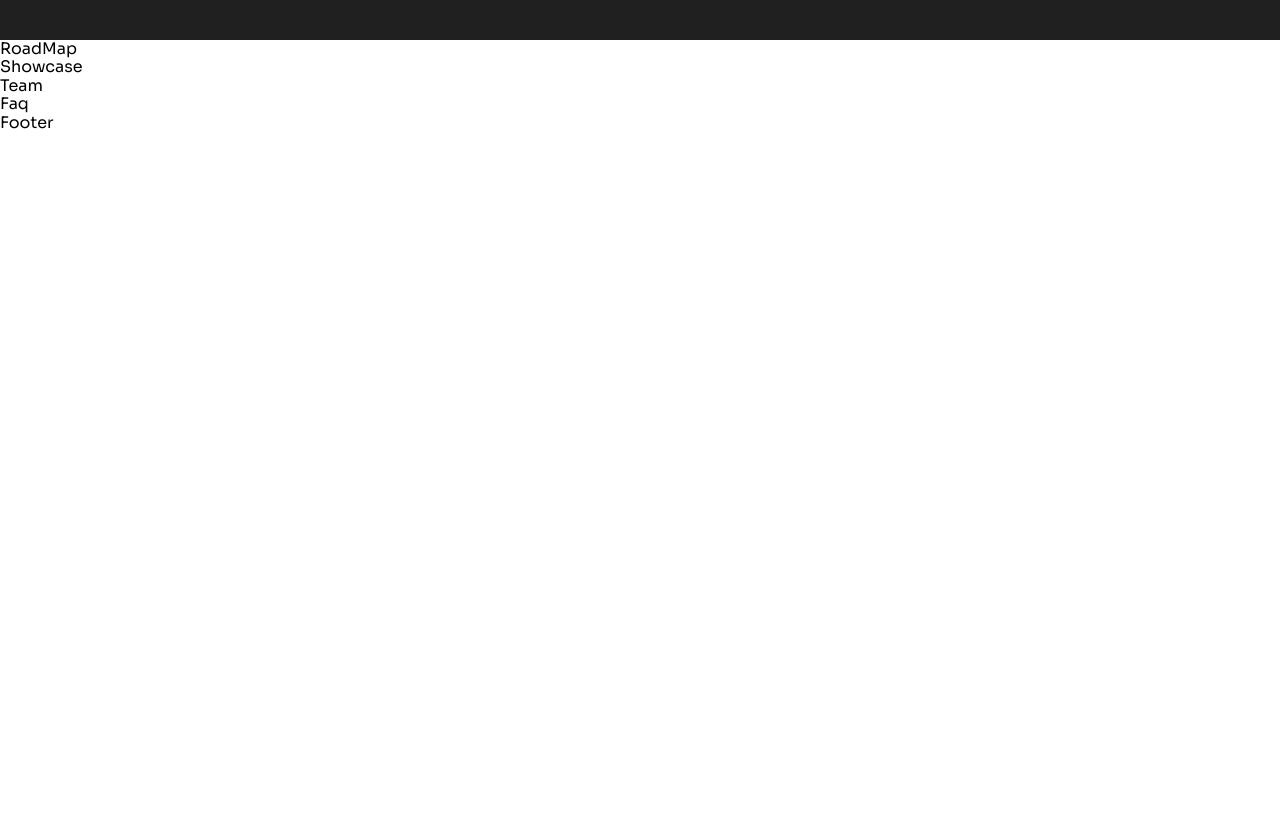
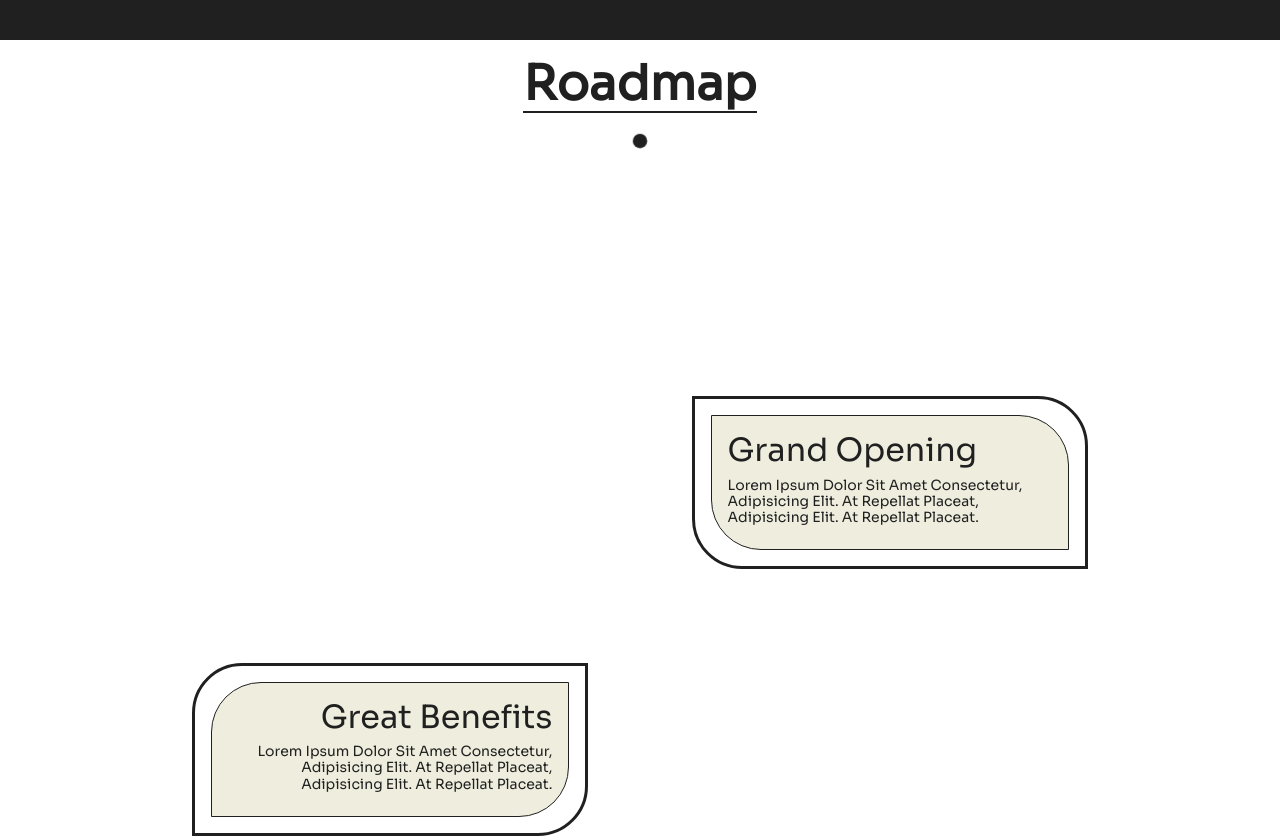
Before and after one commit to kw22228/NFTs, a React (Create React App) app: page / in a window 1280 px wide. Shown: the part 1560-2398 px from the top of the page. Before the commit the page ends 1693 px from the top, so only its background shows below. Built offline with nearby package versions, Linux system fonts and the light colour scheme; a web font is replaced by a local one.

Commit message:
add: roadmap compoennts

```diff
--- a/src/components/Home/RoadMap/RoadMap.jsx
+++ b/src/components/Home/RoadMap/RoadMap.jsx
@@ -1,7 +1,96 @@
+import gsap from 'gsap/all';
+import ScrollTrigger from 'gsap/ScrollTrigger';
 import React from 'react';
+import { useLayoutEffect } from 'react';
+import { useRef } from 'react';
+import DrawSvg from '../../DrawSvg/DrawSvg';
+import * as s from './RoadMap.style';
 
+const RoadMapItem = ({ title, subText, addToRefs }) => {
+    return (
+        <s.Item ref={addToRefs}>
+            <s.ItemContainer>
+                <s.Box>
+                    <s.SubTitle>{title}</s.SubTitle>
+                    <s.Text>{subText}</s.Text>
+                </s.Box>
+            </s.ItemContainer>
+        </s.Item>
+    );
+};
 const RoadMap = () => {
-    return <div>RoadMap</div>;
+    const revealRefs = useRef([]);
+    revealRefs.current = [];
+
+    gsap.registerPlugin(ScrollTrigger);
+
+    const addToRefs = el => {
+        if (el && !revealRefs.current.includes(el)) {
+            revealRefs.current.push(el);
+        }
+    };
+
+    useLayoutEffect(() => {
+        let t1 = gsap.timeline();
+        revealRefs.current.forEach((el, index) => {
+            //(타켓, 시작, 끝)
+            t1.fromTo(
+                el.childNodes[0],
+                {
+                    y: '0',
+                },
+                {
+                    y: '-30%',
+                    scrollTrigger: {
+                        id: `section-${index + 1}`,
+                        trigger: el,
+                        start: 'top center+=100%',
+                        end: 'bottom center',
+                        scrub: true,
+                        // markers: true,
+                    },
+                }
+            );
+        });
+    });
+    return (
+        <s.Section>
+            <s.Title>Roadmap</s.Title>
+            <s.Container>
+                <s.SvgContainer>
+                    <DrawSvg />
+                </s.SvgContainer>
+                <s.Items>
+                    <s.Item>&nbsp;</s.Item>
+                    <RoadMapItem
+                        addToRefs={addToRefs}
+                        title="Grand Opening"
+                        subText="Lorem Ipsum Dolor Sit Amet Consectetur, Adipisicing Elit. At Repellat Placeat, Adipisicing Elit. At Repellat Placeat."
+                    />
+                    <RoadMapItem
+                        addToRefs={addToRefs}
+                        title="Great Benefits"
+                        subText="Lorem Ipsum Dolor Sit Amet Consectetur, Adipisicing Elit. At Repellat Placeat, Adipisicing Elit. At Repellat Placeat."
+                    />
+                    <RoadMapItem
+                        addToRefs={addToRefs}
+                        title="Early Access"
+                        subText="Lorem Ipsum Dolor Sit Amet Consectetur, Adipisicing Elit. At Repellat Placeat, Adipisicing Elit. At Repellat Placeat."
+                    />
+                    <RoadMapItem
+                        addToRefs={addToRefs}
+                        title="New Merch"
+                        subText="Lorem Ipsum Dolor Sit Amet Consectetur, Adipisicing Elit. At Repellat Placeat, Adipisicing Elit. At Repellat Placeat."
+                    />
+                    <RoadMapItem
+                        addToRefs={addToRefs}
+                        title="Holders Ranking"
+                        subText="Lorem Ipsum Dolor Sit Amet Consectetur, Adipisicing Elit. At Repellat Placeat, Adipisicing Elit. At Repellat Placeat."
+                    />
+                </s.Items>
+            </s.Container>
+        </s.Section>
+    );
 };
 
 export default RoadMap;
--- a/src/components/Home/RoadMap/RoadMap.style.js
+++ b/src/components/Home/RoadMap/RoadMap.style.js
@@ -0,0 +1,111 @@
+import styled from 'styled-components';
+
+export const Section = styled.section`
+    min-height: 100vh;
+    width: 100vw;
+    background-color: ${props => props.theme.body};
+    position: relative;
+`;
+
+export const Title = styled.h1`
+    font-size: ${props => props.theme.fontxxl};
+    text-transform: capitalize;
+    color: ${props => props.theme.text};
+
+    display: flex;
+    justify-content: center;
+    align-items: center;
+
+    margin: 1rem auto;
+    border-bottom: 2px solid ${props => props.theme.text};
+    width: fit-content;
+`;
+
+export const Container = styled.div`
+    width: 70%;
+    height: 200vh;
+    background-color: ${props => props.theme.body};
+    margin: 0 auto;
+
+    display: flex;
+    justify-content: center;
+    align-items: center;
+
+    position: relative;
+`;
+
+export const SvgContainer = styled.div`
+    display: flex;
+    justify-content: center;
+    align-items: center;
+`;
+
+export const Items = styled.ul`
+    list-style: none;
+    width: 100%;
+    height: 100%;
+
+    display: flex;
+    flex-direction: column;
+    justify-content: center;
+    align-items: center;
+
+    & > *:nth-of-type(2n + 1) {
+        justify-content: start;
+
+        div,
+        p {
+            border-radius: 50px 0 50px 0;
+            text-align: right;
+        }
+    }
+
+    & > *:nth-of-type(2n) {
+        justify-content: end;
+
+        div,
+        p {
+            border-radius: 0 50px 0 50px;
+            text-align: left;
+        }
+    }
+`;
+
+export const Item = styled.li`
+    width: 100%;
+    height: 100%;
+
+    display: flex;
+`;
+
+export const ItemContainer = styled.div`
+    width: 40%;
+    height: fit-content;
+    padding: 1rem;
+    border: 3px solid ${props => props.theme.text};
+`;
+
+export const Box = styled.div`
+    height: fit-content;
+    background-color: ${props => props.theme.carouselColor};
+    color: ${props => props.theme.text};
+    padding: 1rem;
+    position: relative;
+    border: 1px solid ${props => props.theme.Text};
+`;
+
+export const SubTitle = styled.span`
+    display: block;
+    font-size: ${props => props.theme.fontxl};
+    text-transform: capitalize;
+    color: ${props => props.theme.text};
+`;
+export const Text = styled.span`
+    display: block;
+    font-size: ${props => props.theme.fontsm};
+    text-transform: capitalize;
+    color: ${props => props.theme.text};
+
+    font-weight: 400;
+    margin: 0.5rem auto;
+`;
```
